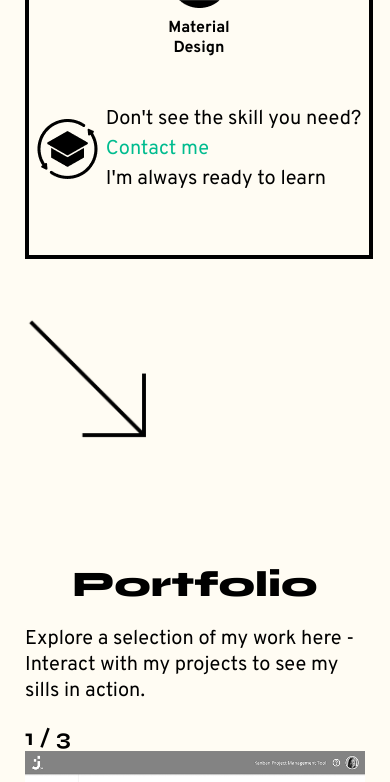
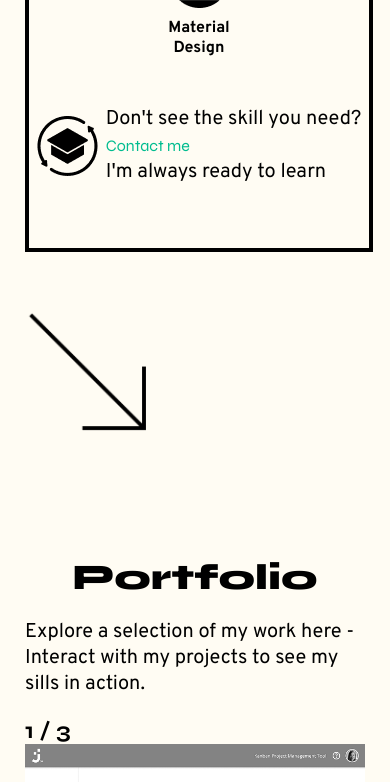
Before and after one commit to MariusWinterscheid/portfolio, an Angular app: page / in a window 390 px wide. Shown: the part 2380-3162 px from the top of the page. Built offline with nearby package versions, Linux system fonts and the light colour scheme.

Commit message:
responsive work

```diff
--- a/src/app/contact/contact.component.scss
+++ b/src/app/contact/contact.component.scss
@@ -91,8 +91,8 @@
                     margin: 0;
                     padding: 0;
                     appearance: none;
-                    background-color: $colorBackground;
-                    border: 2px solid $colorPrimary;
+                    background-color: transparent;
+                    border: 2px solid $colorBackground;
                     border-radius: 4px;
                     width: 20px;
                     height: 20px;
--- a/src/app/legal/legal.component.html
+++ b/src/app/legal/legal.component.html
@@ -105,7 +105,5 @@
         Impressum und <a href="https://impressum-generator.de/datenschutz-generator" target="_blank"
             rel="dofollow">Datenschutz-Erklärung</a>. Nach einer Vorlage der <a
             href="https://www.kanzlei-hasselbach.de/" target="_blank" rel="dofollow">Kanzlei Hasselbach</a>.
-
-
     </div>
 </div>
--- a/src/app/legal/legal.component.scss
+++ b/src/app/legal/legal.component.scss
@@ -1,6 +1,6 @@
 @use '../shared/models/styleVariables.scss' as *;
 
-.legal-main{
+.legal-main {
     width: 100dvw;
     height: 100dvh;
 
@@ -18,16 +18,16 @@
     transition: all 0.5s ease-in-out;
 }
 
-a{
+a {
     color: $colorHighlight;
 }
 
-.active{
+.active {
     display: flex;
 }
 
-.notice-container{
-    height: 80%;
+.notice-container {
+    height: 100dvh;
 
     max-width: $maxWidthMain;
     padding: $paddingMainSite;
@@ -37,3 +37,39 @@ a{
     overflow: scroll;
     overflow-x: hidden;
 }
+
+/* Custom Scrollbar Styling */
+::-webkit-scrollbar {
+    width: 12px;
+    height: 12px;
+}
+
+::-webkit-scrollbar-track {
+    background-color: transparent;
+}
+
+::-webkit-scrollbar-thumb {
+    background-color: $colorHighlight;
+    border-radius: 10px;
+    border: 3px solid transparent;
+}
+
+::-webkit-scrollbar-thumb:hover {
+    background-color: $colorHighlight;
+}
+
+::-webkit-scrollbar-corner {
+    background-color: transparent;
+}
+
+/* Firefox scrollbar (limited support) */
+* {
+    scrollbar-width: thin;
+    scrollbar-color: $colorHighlight transparent; // statt $colorBackground
+}
+
+@media (min-width: 720px) {
+    .notice-container {
+        height: 80%;
+    }
+}
--- a/src/app/skills/skills.component.html
+++ b/src/app/skills/skills.component.html
@@ -15,7 +15,7 @@
             <img src="assets/img/icons/learning.png" alt="learning symbol">
             <div class="action-txt">
                 <p>{{ this.txtService.txtSkills.text1[currentLang] }}</p>
-                <p class="click-txt">{{ this.txtService.txtSkills.text2[currentLang] }}</p>
+                <a class="click-txt" href="#contact">{{ this.txtService.txtSkills.text2[currentLang] }}</a>
                 <p>{{ this.txtService.txtSkills.text3[currentLang] }}</p>
             </div>
         </div>
--- a/src/styles.scss
+++ b/src/styles.scss
@@ -140,36 +140,35 @@ button {
     opacity: 1;
 }
 
-/* Custom Scrollbar Styling */
+/* Custom Scrollbar Styling (WebKit browsers) */
 ::-webkit-scrollbar {
-    width: 12px;
-    height: 12px;
+    width: 0;  /* Hide the scrollbar by setting width to 0 */
+    height: 0; /* Hide horizontal scrollbar */
 }
 
 ::-webkit-scrollbar-track {
-    background-color: transparent; // statt $colorBackground
+    background-color: transparent; /* Keeps track transparent */
 }
 
 ::-webkit-scrollbar-thumb {
-    background-color: $colorHighlight;
+    background-color: transparent; /* Thumb is transparent, effectively hiding it */
     border-radius: 10px;
-    border: 3px solid transparent; // passt sich dem transparenten Track an
+    border: 3px solid transparent; /* Keeps border invisible */
 }
 
 ::-webkit-scrollbar-thumb:hover {
-    background-color: $colorHighlight;
+    background-color: transparent; /* Keep thumb hidden on hover */
 }
 
 ::-webkit-scrollbar-corner {
-    background-color: transparent; // statt $colorBackground
+    background-color: transparent; /* Transparent corner */
 }
 
 /* Firefox scrollbar (limited support) */
 * {
-    scrollbar-width: thin;
-    scrollbar-color: $colorHighlight transparent; // statt $colorBackground
+    scrollbar-width: none; /* Hide the scrollbar */
+    scrollbar-color: transparent transparent; /* Transparent thumb and track */
 }
-
 
 
 @media (min-width:720px) {
```
